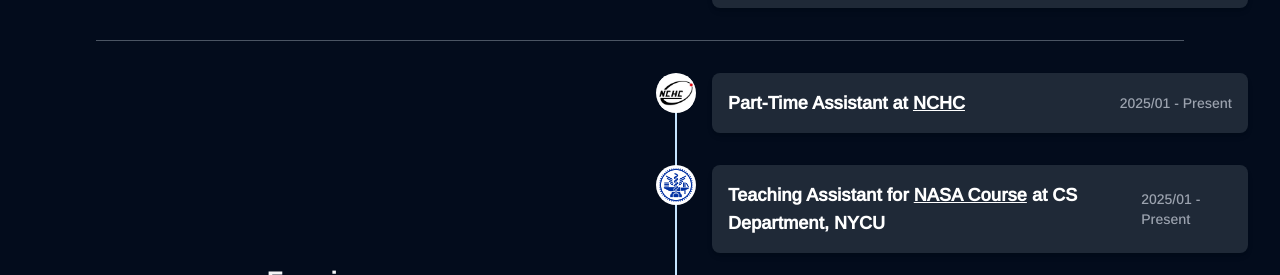
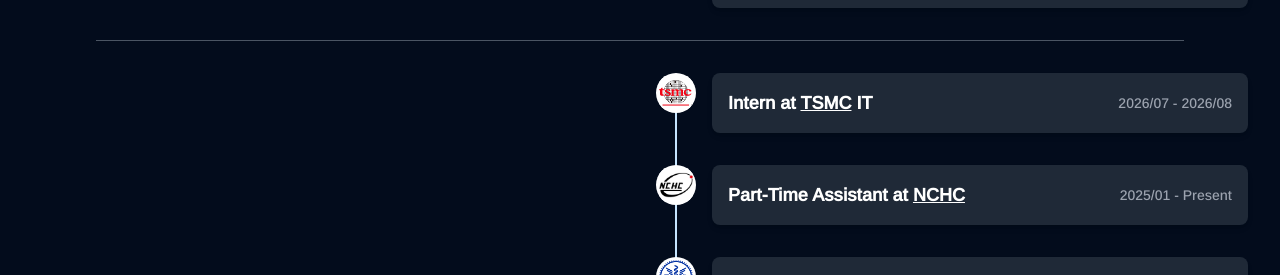
Before and after one commit to SiriusKoan/SiriusKoan.github.io, a Vue app: page /about in a window 1280 px wide. Shown: the part 649-924 px from the top of the page. Built offline with nearby package versions, Linux system fonts and the light colour scheme.

Commit message:
chore: add TSMC IT intern to experience

```diff
--- a/src/components/AboutExperienceSection.vue
+++ b/src/components/AboutExperienceSection.vue
@@ -26,6 +26,14 @@ export default {
   data() {
     return {
       items: [
+        {
+          id: "tsmc-it",
+          title: 'Intern at <a href="https://www.tsmc.com/" target="_blank" class="underline">TSMC</a> IT',
+          date: "2026/07 - 2026/08",
+          description: '',
+          image: "/tsmc.png",
+          imageBgClass: "bg-white",
+        },
         {
           id: "nchc",
           title: 'Part-Time Assistant at <a href="https://www.nchc.org.tw/" target="_blank" class="underline">NCHC</a>',
```
Also changed, not shown: public/tsmc.png (added).
